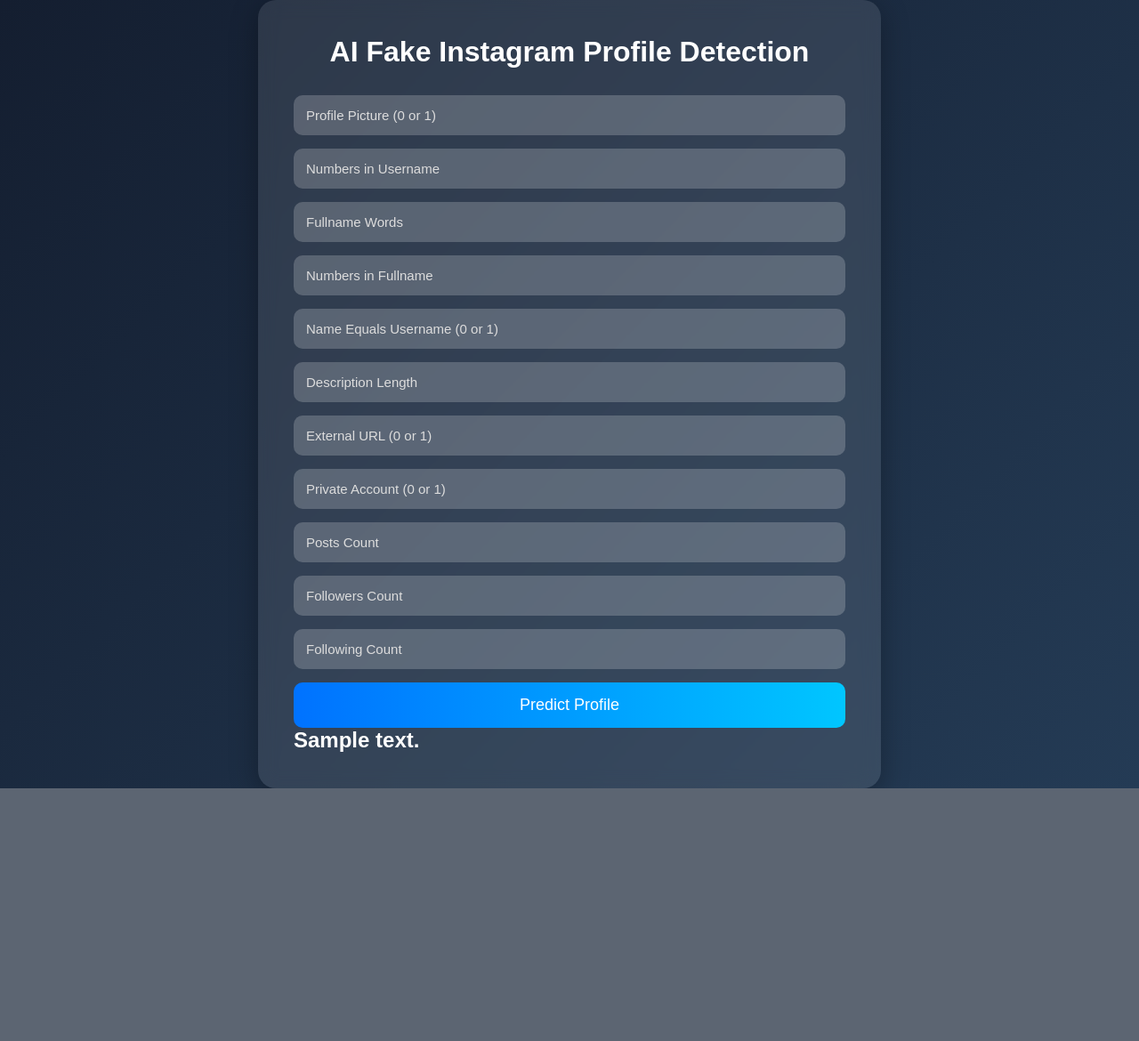
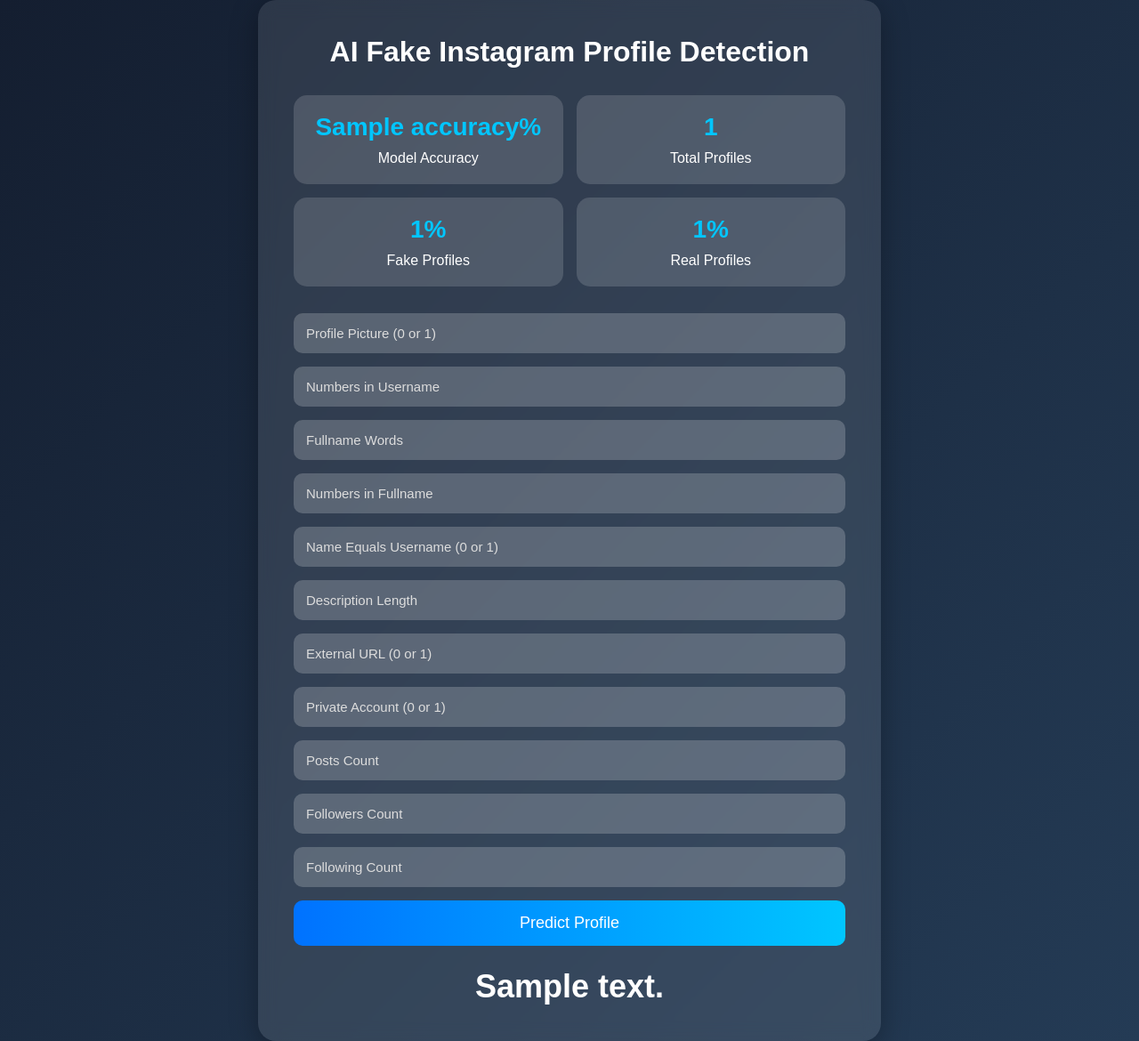
Before and after one commit to ammuBohra/AI-Fake-Profile-Detection-System, a Flask app: template app/templates/index.html in a window 1280 px wide. Shown: the whole page at 89% size. Before the commit the page ends 886 px from the top, so only its background shows below. Run offline with Flask 3, Linux system fonts and the light colour scheme; the template is opened without the code that fills it: most values are stand-ins (such as "Sample title", 1, 10 or a date in 2020); parts of the project's set-up code (start-up, migrations or seed data) failed here and were passed over.

Commit message:
Added AI dashboard and analytics interface

```diff
--- a/app/app.py
+++ b/app/app.py
@@ -1,6 +1,9 @@
 from flask import Flask, render_template, request
 import pandas as pd
 import pickle
+
+from sklearn.metrics import accuracy_score
+from sklearn.model_selection import train_test_split
 
 app = Flask(__name__)
 
@@ -9,12 +12,51 @@ df = pd.read_csv("../dataset/fake_instagram.csv")
 
 print(df.columns)
 
+# Features and target
+X = df.drop("fake", axis=1)
+
+y = df["fake"]
+
 # Load trained model
 model = pickle.load(open("../models/fake_profile_model.pkl", "rb"))
 
+# Split data for accuracy calculation
+X_train, X_test, y_train, y_test = train_test_split(
+    X,
+    y,
+    test_size=0.2,
+    random_state=42
+)
+
+# Predict on test data
+y_pred = model.predict(X_test)
+
+# Accuracy
+accuracy = round(accuracy_score(y_test, y_pred) * 100, 2)
+
+# Dataset statistics
+total_profiles = len(df)
+
+fake_profiles = len(df[df["fake"] == 1])
+
+real_profiles = len(df[df["fake"] == 0])
+
+fake_percentage = round((fake_profiles / total_profiles) *100, 2)
+
+real_percentage = round((real_profiles / total_profiles) *100, 2)
+
+
+
 @app.route("/")
 def home():
-    return render_template("index.html")
+    return render_template(
+        "index.html",
+        accuracy = accuracy,
+        total_profiles = total_profiles,
+        fake_percentage = fake_percentage,
+        real_percentage = real_percentage)
+
+
 
 @app.route("/predict", methods=["POST"])
 def predict():
@@ -57,7 +99,14 @@ def predict():
     else:
         result = f"Genuine Profile ({confidence}% Confidence)"
 
-    return render_template("index.html", prediction_text = result)
+    return render_template(
+        "index.html",
+        prediction_text = result,
+        accracy = accuracy,
+        total_profiles = total_profiles,
+        fake_percentage = fake_percentage,
+        real_percentage = real_percentage)
+
 
 if __name__ == "__main__":
     app.run(debug=True)
--- a/app/templates/index.html
+++ b/app/templates/index.html
@@ -6,7 +6,7 @@
     <meta charset="UTF-8">
     <meta name="viewport" content="width=device-width, initial-scale=1.0">
 
-    <title>AI Fake Profile Detection</title>
+    <title>AI Fake Instagram Profile Detection</title>
 
     <style>
 
@@ -54,6 +54,48 @@
             text-align: center;
             margin-bottom: 30px;
             font-size: 32px;
+        }
+
+        /* DASHBOARD */
+
+        .dashboard{
+
+            display: grid;
+
+            grid-template-columns: repeat(2, 1fr);
+
+            gap: 15px;
+
+            margin-bottom: 30px;
+        }
+
+        .card{
+
+            background: rgba(255,255,255,0.15);
+
+            padding: 20px;
+
+            border-radius: 15px;
+
+            text-align: center;
+
+            transition: 0.3s;
+        }
+
+         .card:hover{
+
+            transform: translateY(-5px);
+
+            background: rgba(255,255,255,0.25);
+        }
+
+        .card h2{
+
+            font-size: 28px;
+
+            margin-bottom: 10px;
+
+            color: #00c6ff;
         }
 
         .form-group{
@@ -151,6 +193,32 @@
 
         <h1>AI Fake Instagram Profile Detection</h1>
 
+        <!-- DASHBOARD -->
+
+        <div class="dashboard">
+
+            <div class="card">
+                <h2>{{ accuracy }}%</h2>
+                <p>Model Accuracy</p>
+            </div>
+
+            <div class="card">
+                <h2>{{ total_profiles }}</h2>
+                <p>Total Profiles</p>
+            </div>
+
+            <div class="card">
+                <h2>{{ fake_percentage }}%</h2>
+                <p>Fake Profiles</p>
+            </div>
+
+            <div class="card">
+                <h2>{{ real_percentage }}%</h2>
+                <p>Real Profiles</p>
+            </div>
+
+        </div>
+
         <form action="/predict" method="POST">
 
             <div class="form-group">
@@ -203,9 +271,11 @@
 
         </form>
 
-        <div>
+        <div class="result">
+
             {% if prediction_text %}
-            <h2>{{ prediction_text }}</h2>
+
+                <h2>{{ prediction_text }}</h2>
 
             {% endif %}
         </div>
```
